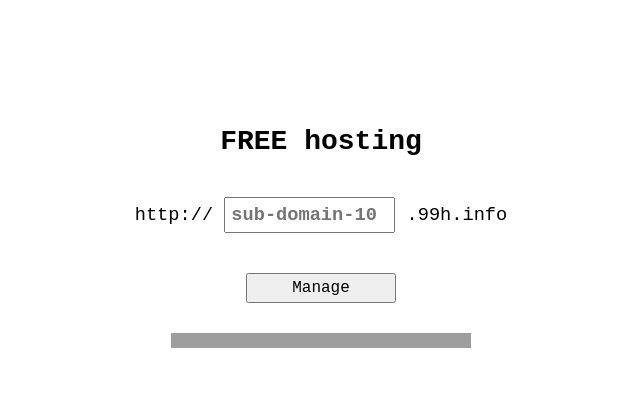
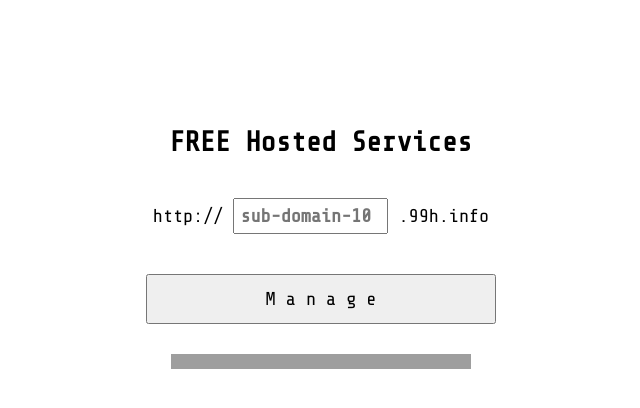
Before and after one commit to zahari/99h.info, a PHP site: page / in a window 1280 px wide. Shown: the top 408 px of the page, without its empty margins (319-959 px from the left). Run offline with PHP 8.4, Linux system fonts and the light colour scheme; grey boxes are pictures that could not be loaded.

Commit message:
Update index.php

```diff
--- a/www/index.php
+++ b/www/index.php
@@ -1,12 +1,16 @@
 <!DOCTYPE html>
 <html>
 <head>
+    <title>FREE Hosted Services</title>
     <meta charset="utf-8">
+    <link rel="shortcut icon" type="image/x-icon" href="favicon.ico"/>
+    <link rel="stylesheet" type="text/css" href="http://fonts.googleapis.com/css?family=Share Tech Mono">
+
     <style>
         #main_div {
             margin-top: 10%;
             //zoom: 150%;
-            font-family: Courier New;
+            font-family: 'Share Tech Mono';
             font-size: 14pt;
         }
         #bt_div {
@@ -16,14 +20,15 @@
             margin-left: 20px;
         }
         .bt {
-            width: 150px;
-            height: 30px;
-            font-family: Courier New;
-            font-size: 12pt;
+            width: 350px;
+            height: 50px;
+            font-family: 'Share Tech Mono';
+            font-size: 14pt;
+            //font-weight: bold;
         }
         #sub_domain {
             padding: 5px;
-            font-family: Courier New;
+            font-family: 'Share Tech Mono';
             font-size: 14pt;
             font-weight: bold;
         }
@@ -43,14 +48,14 @@
     <center>
         <div id="main_div">
             <form action="index.php" method="POST">
-                <div id="title"> FREE hosting </div>
+                <div id="title"> FREE Hosted Services </div>
                 <div id="sub_domain_div">
                     <span id="txt_before"> http:// </span>
                     <input id="sub_domain" type="text"  size="13" maxlength="13" placeholder="sub-domain-10"/>
                     <span id="txt_after"> .99h.info </span>
                 </div>
                 <div id="bt_div">
-                    <input id="bt_admin" class="bt" type="button" name="bt_admin" value="Manage"/>
+                    <input id="bt_admin" class="bt" type="button" name="bt_admin" value="M a n a g e"/>
                     <!--input id="bt_reg" type="button" name="bt_reg" value="Register"/-->
                 <div>
             </form>
```
